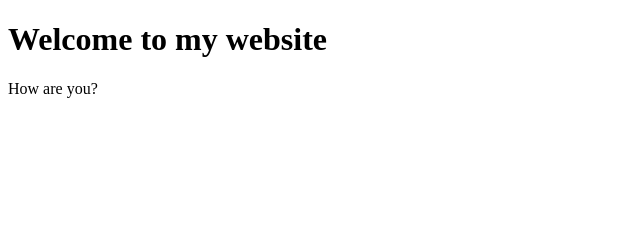
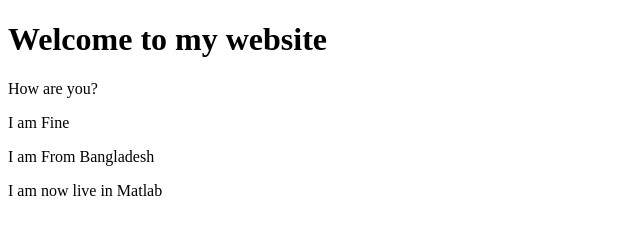
Before and after one commit to naymulhasan05/First_time, a plain HTML site: page index.html in a window 1280 px wide. Shown: the whole page, without its empty margins (0-640 px from the left). Drawn offline with Linux system fonts and the light colour scheme.

Commit message:
Add extra line

```diff
--- a/index.html
+++ b/index.html
@@ -8,5 +8,8 @@
 <body>
     <h1>Welcome to my website</h1>
     <p>How are you?</p>
+    <p>I am Fine</p>
+    <p>I am From Bangladesh</p>
+    <p>I am now live in Matlab</p>
 </body>
 </html>
```
